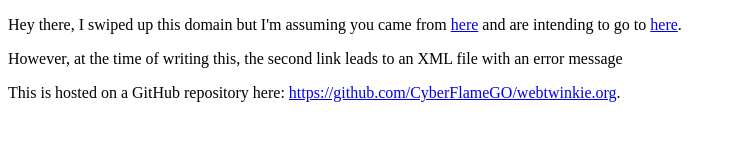
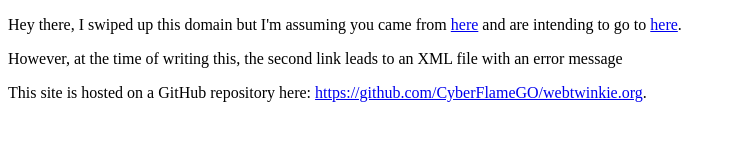
Before and after one commit to CyberFlameGO/webtwinkie.org, a plain HTML site: page index.html in a window 1280 px wide. Shown: the whole page, without its empty margins (0-733 px from the left). Drawn offline with Linux system fonts and the light colour scheme.

Commit message:
Update index.html

```diff
--- a/index.html
+++ b/index.html
@@ -7,6 +7,6 @@
   <body>
     <p>Hey there, I swiped up this domain but I'm assuming you came from <a href="https://chromium.googlesource.com/chromiumos/twebkie/+/refs/heads/dnschneid/README.md">here</a> and are intending to go to <a href="https://chromium.googlesource.com/chromiumos/twebkie/+/refs/heads/dnschneid/README.md">here</a>.</p>
     <p>However, at the time of writing this, the second link leads to an XML file with an error message</p>
-    <p>This is hosted on a GitHub repository here: <a href="https://github.com/CyberFlameGO/webtwinkie.org">https://github.com/CyberFlameGO/webtwinkie.org</a>.
+    <p>This site is hosted on a GitHub repository here: <a href="https://github.com/CyberFlameGO/webtwinkie.org">https://github.com/CyberFlameGO/webtwinkie.org</a>.
   </body>
 </html>
```
